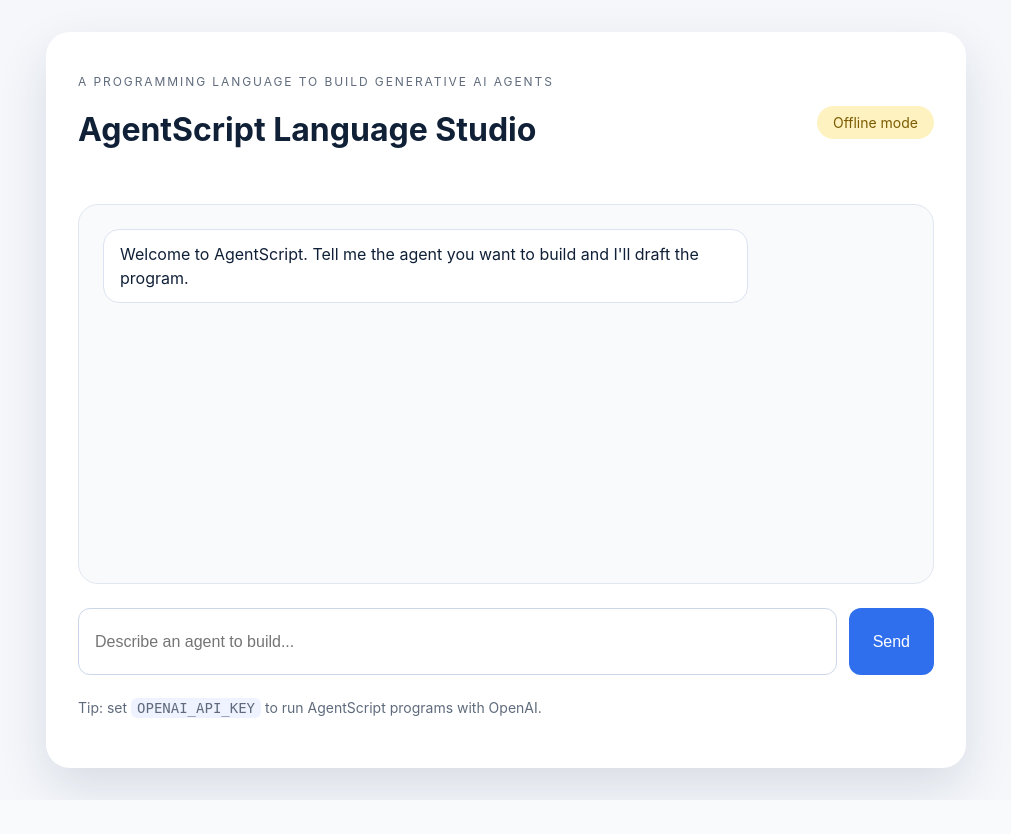
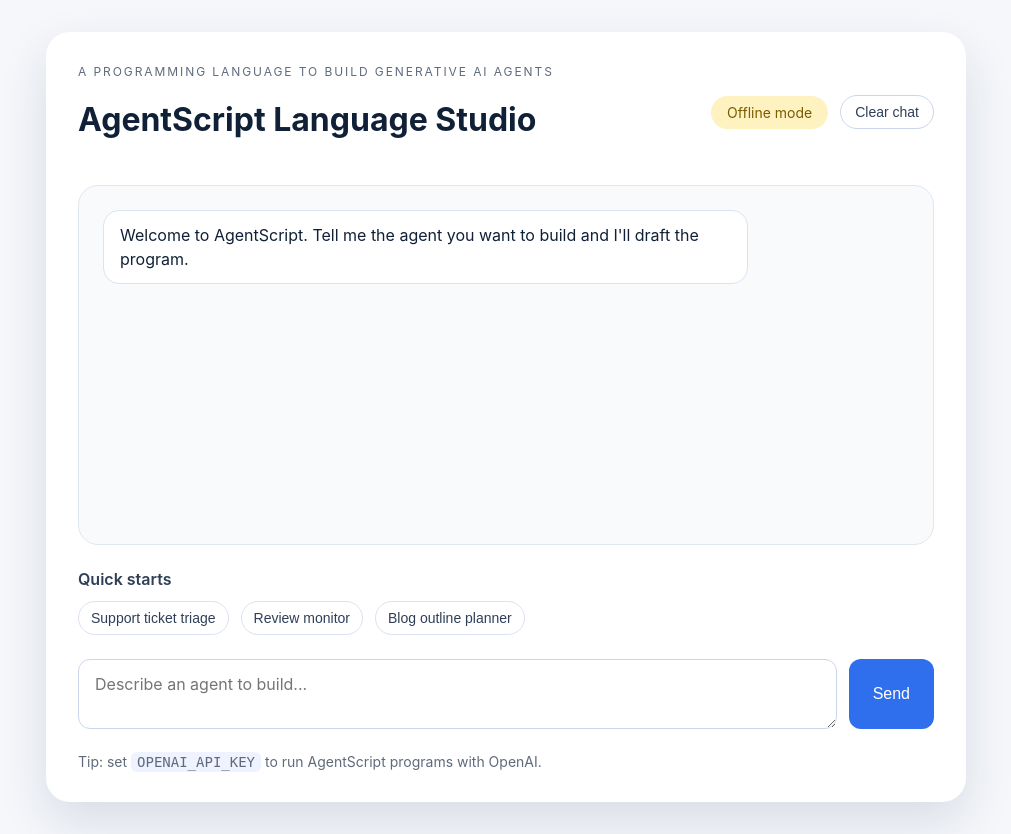
Before and after one commit to NotADressMaker/GenerativeAIProject, a FastAPI app: page / in a window 1280 px wide. Shown: the whole page, without its empty margins (134-1145 px from the left). Before the commit the page ends 800 px from the top, so only its background shows below. Run offline with FastAPI, Linux system fonts and the light colour scheme.

Commit message:
Enhance chat studio UX

```diff
--- a/app/main.py
+++ b/app/main.py
@@ -64,6 +64,9 @@ class ChatMemoryStore:
                 max_messages=self._max_messages,
             )
         return self._sessions[session_id]
+
+    def clear(self, session_id: str) -> None:
+        self._sessions.pop(session_id, None)
 
 
 class OpenAIChatError(RuntimeError):
@@ -237,3 +240,9 @@ def chat(message: str = Form(...), session_id: str | None = Form(None)) -> JSONR
     return JSONResponse(
         {"session_id": session.session_id, "reply": reply, "mode": mode}
     )
+
+
+@app.post("/chat/clear")
+def clear_chat(session_id: str = Form(...)) -> JSONResponse:
+    store.clear(session_id)
+    return JSONResponse({"cleared": True})
--- a/app/static/app.js
+++ b/app/static/app.js
@@ -2,8 +2,11 @@ const chatEl = document.getElementById("chat");
 const composer = document.getElementById("composer");
 const messageInput = document.getElementById("message");
 const statusEl = document.getElementById("status");
+const clearButton = document.getElementById("clear-chat");
+const hintButtons = document.querySelectorAll("[data-prompt]");
 
 const sessionIdKey = "agent.sessionId";
+let isSending = false;
 
 function appendMessage(role, content) {
   const bubble = document.createElement("div");
@@ -19,6 +22,20 @@ function setStatus(text, active) {
   statusEl.style.color = active ? "#065f46" : "#7a5b00";
 }
 
+function setComposerState(sending) {
+  isSending = sending;
+  composer.querySelector("button").disabled = sending;
+  messageInput.disabled = sending;
+}
+
+function resetChatUI() {
+  chatEl.innerHTML = "";
+  appendMessage(
+    "assistant",
+    "Welcome to AgentScript. Tell me the agent you want to build and I'll draft the program."
+  );
+}
+
 appendMessage(
   "assistant",
   "Welcome to AgentScript. Tell me the agent you want to build and I'll draft the program."
@@ -31,7 +48,7 @@ composer.addEventListener("submit", async (event) => {
 
   appendMessage("user", message);
   messageInput.value = "";
-  composer.querySelector("button").disabled = true;
+  setComposerState(true);
 
   const sessionId = localStorage.getItem(sessionIdKey);
   const formData = new FormData();
@@ -65,6 +82,38 @@ composer.addEventListener("submit", async (event) => {
     );
     setStatus("Offline mode", false);
   } finally {
-    composer.querySelector("button").disabled = false;
+    setComposerState(false);
   }
 });
+
+messageInput.addEventListener("keydown", (event) => {
+  if (event.key === "Enter" && !event.shiftKey) {
+    event.preventDefault();
+    if (!isSending) {
+      composer.requestSubmit();
+    }
+  }
+});
+
+clearButton.addEventListener("click", async () => {
+  const sessionId = localStorage.getItem(sessionIdKey);
+  if (sessionId) {
+    const formData = new FormData();
+    formData.append("session_id", sessionId);
+    try {
+      await fetch("/chat/clear", { method: "POST", body: formData });
+    } catch (error) {
+      // Ignore errors, still reset UI.
+    }
+  }
+  localStorage.removeItem(sessionIdKey);
+  resetChatUI();
+  setStatus("Offline mode", false);
+});
+
+hintButtons.forEach((button) => {
+  button.addEventListener("click", () => {
+    messageInput.value = button.dataset.prompt || "";
+    messageInput.focus();
+  });
+});
--- a/app/static/style.css
+++ b/app/static/style.css
@@ -32,6 +32,7 @@ body {
   justify-content: space-between;
   align-items: center;
   gap: 16px;
+  flex-wrap: wrap;
 }
 
 .app__eyebrow {
@@ -42,12 +43,33 @@ body {
   margin: 0 0 6px;
 }
 
+.app__actions {
+  display: flex;
+  align-items: center;
+  gap: 12px;
+}
+
 .app__status {
   background: #fef2c0;
   color: #7a5b00;
   padding: 8px 16px;
   border-radius: 999px;
   font-size: 14px;
+}
+
+.ghost-button {
+  border: 1px solid #ccd6eb;
+  background: transparent;
+  color: #2f3f57;
+  padding: 8px 14px;
+  border-radius: 999px;
+  cursor: pointer;
+  font-size: 14px;
+}
+
+.ghost-button:hover {
+  border-color: #2f6fed;
+  color: #2f6fed;
 }
 
 .chat {
@@ -82,17 +104,52 @@ body {
   border: 1px solid #dbe2f1;
 }
 
+.prompt-hints {
+  display: grid;
+  gap: 12px;
+}
+
+.prompt-hints__title {
+  margin: 0;
+  font-weight: 600;
+  color: #2f3f57;
+}
+
+.prompt-hints__list {
+  display: flex;
+  flex-wrap: wrap;
+  gap: 12px;
+}
+
+.hint {
+  border: 1px solid #dbe2f1;
+  background: white;
+  padding: 8px 12px;
+  border-radius: 999px;
+  color: #2f3f57;
+  cursor: pointer;
+  font-size: 14px;
+}
+
+.hint:hover {
+  border-color: #2f6fed;
+  color: #2f6fed;
+}
+
 .composer {
   display: grid;
   grid-template-columns: 1fr auto;
   gap: 12px;
 }
 
-.composer input {
+.composer textarea {
   padding: 14px 16px;
   border-radius: 12px;
   border: 1px solid #ccd6eb;
   font-size: 16px;
+  resize: vertical;
+  min-height: 54px;
+  font-family: inherit;
 }
 
 .composer button {
--- a/app/templates/index.html
+++ b/app/templates/index.html
@@ -13,20 +13,38 @@
           <p class="app__eyebrow">A programming language to build generative AI agents</p>
           <h1>AgentScript Language Studio</h1>
         </div>
-        <div class="app__status" id="status">Offline mode</div>
+        <div class="app__actions">
+          <div class="app__status" id="status">Offline mode</div>
+          <button class="ghost-button" id="clear-chat" type="button">Clear chat</button>
+        </div>
       </header>
 
       <section class="chat" id="chat"></section>
 
+      <section class="prompt-hints">
+        <p class="prompt-hints__title">Quick starts</p>
+        <div class="prompt-hints__list">
+          <button type="button" class="hint" data-prompt="Design an agent that summarizes support tickets and suggests tags.">
+            Support ticket triage
+          </button>
+          <button type="button" class="hint" data-prompt="Draft an AgentScript that monitors new product reviews and alerts the PM.">
+            Review monitor
+          </button>
+          <button type="button" class="hint" data-prompt="Create a multi-step agent that plans a blog post and drafts an outline.">
+            Blog outline planner
+          </button>
+        </div>
+      </section>
+
       <form class="composer" id="composer">
-        <input
-          type="text"
+        <textarea
           id="message"
           name="message"
           placeholder="Describe an agent to build..."
           autocomplete="off"
+          rows="2"
           required
-        />
+        ></textarea>
         <button type="submit">Send</button>
       </form>
       <p class="footnote">
```
Also changed, not shown: 1 other file.
